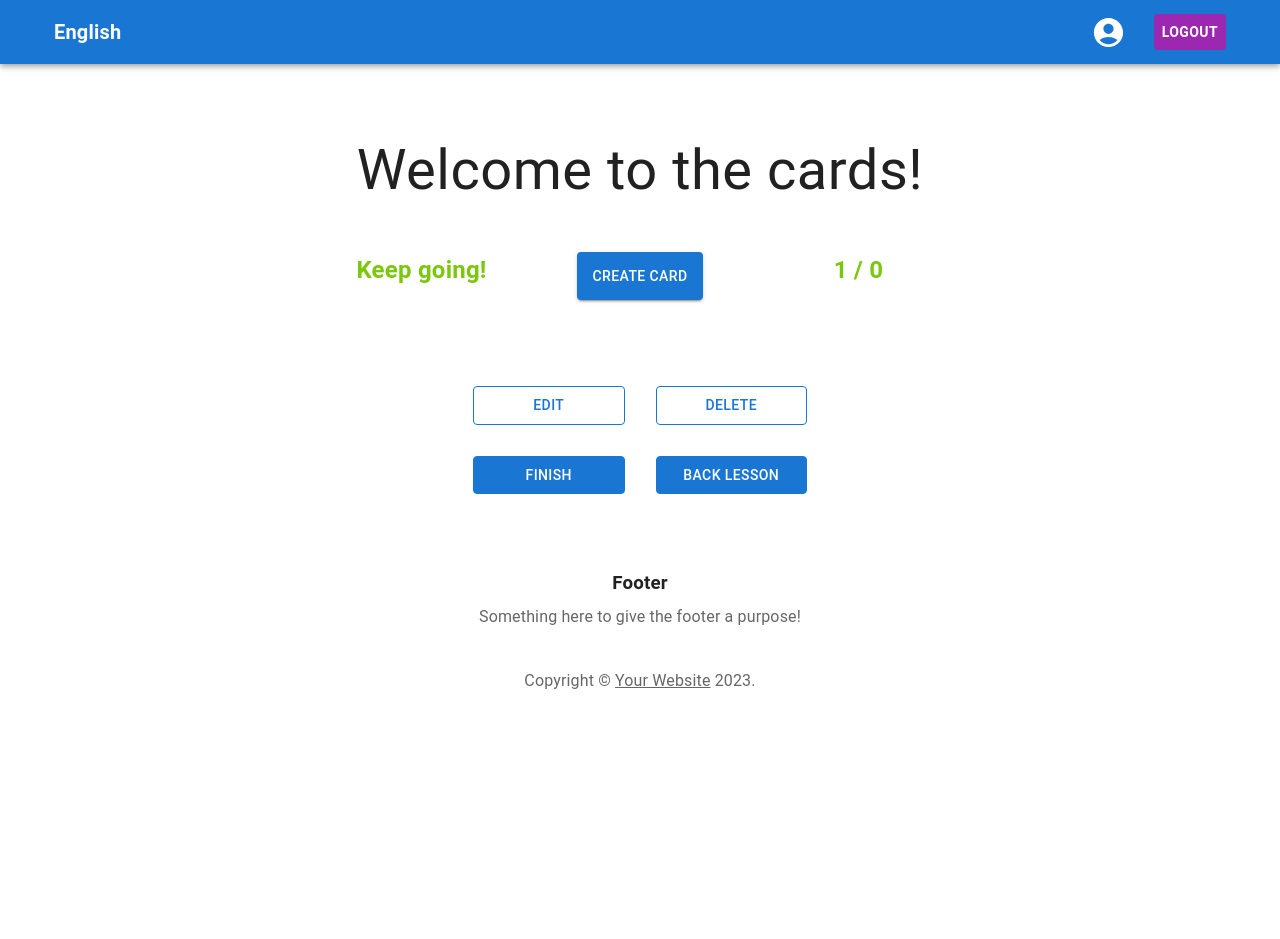
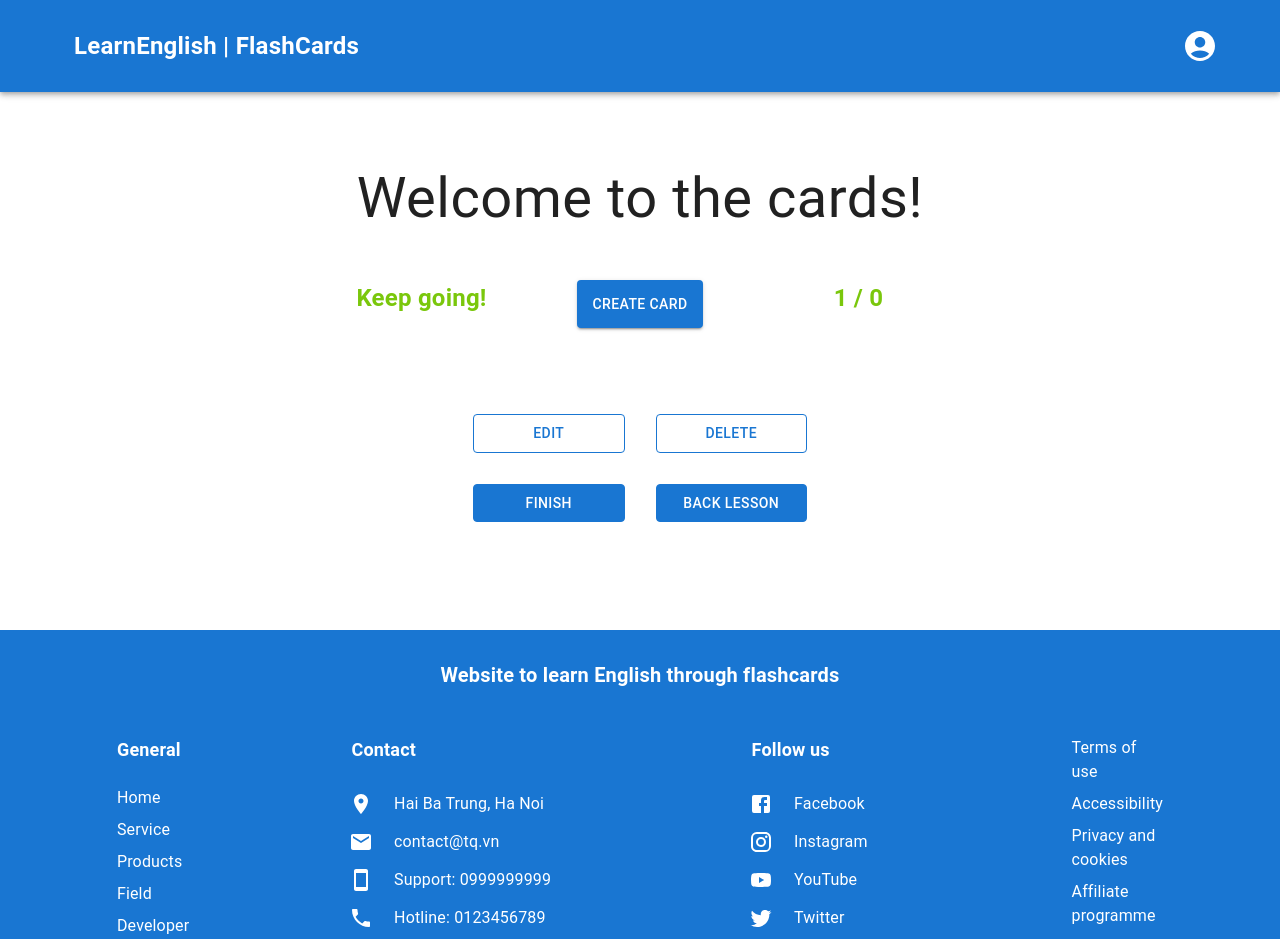
Before and after one commit to trinhquan1004/FE_LearningEnglish, a React (Create React App) app: page /lesson/1 in a window 1280 px wide. Shown: the top 939 px of the page. Before the commit the page ends 800 px from the top, so only its background shows below. Built offline with nearby package versions, Linux system fonts and the light colour scheme; no server answers.

Commit message:
Edit components

```diff
--- a/src/components/Copyright/index.jsx
+++ b/src/components/Copyright/index.jsx
@@ -1,14 +1,10 @@
 import React from 'react';
-import Link from '@mui/material/Link';
 import { StyledTypography } from './index.style';
 
-const Copyright = (props) => (
-  <StyledTypography {...props}>
+const Copyright = () => (
+  <StyledTypography>
     {'Copyright © '}
-    <Link color="inherit" href="https://mui.com/">
-      Your Website
-    </Link>{' '}
-    {new Date().getFullYear()}.
+    {new Date().getFullYear()} TQ JSC. All rights reserved.
   </StyledTypography>
 );
 
--- a/src/components/Copyright/index.style.js
+++ b/src/components/Copyright/index.style.js
@@ -2,8 +2,10 @@ import styled from 'styled-components';
 import { Typography } from '@mui/material';
 
 export const StyledTypography = styled(Typography)`
-  font-size: ${(props) => props.theme.typography.body2.fontSize};
-  text-align: center;
-  color: ${(props) => props.theme.palette.text.secondary};
-  margin-top: 40px !important;
+  && {
+    font-size: 18px;
+    text-align: center;
+    color: ${(props) => props.theme.palette.primary.contrastText};
+    margin-top: 20px;
+  }
 `;
--- a/src/components/Footer/index.jsx
+++ b/src/components/Footer/index.jsx
@@ -1,13 +1,78 @@
 import React from 'react';
+import { List } from '@mui/material';
+import {
+  LocationOn,
+  Email,
+  Smartphone,
+  Phone,
+  Facebook,
+  Instagram,
+  Twitter,
+  YouTube,
+  LinkedIn,
+} from '@mui/icons-material';
+import {
+  StyledBox,
+  StyledTypography,
+  StyledStack,
+  StyledGrid,
+} from './index.style';
 import Copyright from '../Copyright';
-import { StyledBox, StyledTypography, StyledTypography1 } from './index.style';
 
 const Footer = () => (
-  <StyledBox>
-    <StyledTypography>Footer</StyledTypography>
-    <StyledTypography1>
-      Something here to give the footer a purpose!
-    </StyledTypography1>
+  <StyledBox className="customBox">
+    <StyledTypography className="customTypo">
+      Website to learn English through flashcards
+    </StyledTypography>
+    <StyledStack className="customStack">
+      <List sx={{ pr: 10 }}>
+        <StyledTypography className="titleTypo">General</StyledTypography>
+        <StyledTypography>Home</StyledTypography>
+        <StyledTypography>Service</StyledTypography>
+        <StyledTypography>Products</StyledTypography>
+        <StyledTypography>Field</StyledTypography>
+        <StyledTypography>Developer</StyledTypography>
+        <StyledTypography>Document</StyledTypography>
+      </List>
+      <List sx={{ pr: 10 }}>
+        <StyledTypography className="titleTypo">Contact</StyledTypography>
+        <StyledGrid>
+          <LocationOn />
+          <StyledTypography>Hai Ba Trung, Ha Noi</StyledTypography>
+          <Email />
+          <StyledTypography>contact@tq.vn</StyledTypography>
+          <Smartphone />
+          <StyledTypography>Support: 0999999999</StyledTypography>
+          <Phone />
+          <StyledTypography>Hotline: 0123456789</StyledTypography>
+        </StyledGrid>
+      </List>
+      <List>
+        <StyledTypography className="titleTypo">Follow us</StyledTypography>
+        <StyledGrid>
+          <Facebook />
+          <StyledTypography>Facebook</StyledTypography>
+          <Instagram />
+          <StyledTypography>Instagram</StyledTypography>
+          <YouTube />
+          <StyledTypography>YouTube</StyledTypography>
+          <Twitter />
+          <StyledTypography>Twitter</StyledTypography>
+          <LinkedIn />
+          <StyledTypography>LinkedIn</StyledTypography>
+        </StyledGrid>
+      </List>
+      <List>
+        <StyledTypography>Terms of use</StyledTypography>
+        <StyledTypography>Accessibility</StyledTypography>
+        <StyledTypography>Privacy and cookies</StyledTypography>
+        <StyledTypography>Affiliate programme</StyledTypography>
+        <StyledTypography>Getting started</StyledTypography>
+        <StyledTypography>Sitemap</StyledTypography>
+        <StyledTypography>Frequently asked questions</StyledTypography>
+      </List>
+    </StyledStack>
+    <hr />
     <Copyright />
   </StyledBox>
 );
--- a/src/components/Footer/index.style.js
+++ b/src/components/Footer/index.style.js
@@ -1,18 +1,57 @@
 import styled from 'styled-components';
-import { Box, Typography } from '@mui/material';
+import { Box, Typography, Stack, Grid } from '@mui/material';
 
 export const StyledBox = styled(Box)`
-  background-color: ${(props) => props.theme.palette.background.paper};
-  padding: 48px;
+  &&.customBox {
+    margin-top: 100px;
+    background-color: ${(props) => props.theme.palette.primary.main};
+    padding: 30px 100px;
+    padding-bottom: 20px;
+  }
 `;
 
-export const StyledTypography = styled.h3`
-  text-align: center;
-  margin-bottom: 8px;
+export const StyledTypography = styled(Typography)`
+  && {
+    font-size: 16px;
+    padding-bottom: 8px;
+  }
+  &&.customTypo {
+    font-size: 20px;
+    text-align: center;
+    color: #fff;
+    margin-bottom: 10px;
+    font-weight: bold;
+  }
+  &&.titleTypo {
+    font-size: 18px;
+    font-weight: bold;
+    margin-bottom: 15px;
+  }
 `;
 
-export const StyledTypography1 = styled(Typography)`
-  font-size: 16px;
-  text-align: center;
-  color: ${(props) => props.theme.palette.text.secondary};
+export const StyledStack = styled(Stack)`
+  &&.customStack {
+    display: flex;
+    justify-content: center;
+    margin: 20px;
+    padding: 10px;
+    flex-direction: row;
+    gap: 5rem;
+    color: #fff;
+  }
 `;
+
+export const StyledGrid = styled(Grid)`
+  display: grid;
+  grid-template-columns: 40px 200px;
+  gap: 5px;
+  row-gap: 2px;
+  justify-content: center;
+  align-items: center;
+  width: 240px;
+  margin: 0 auto;
+  place-content: center;
+  > :nth-child(even) {
+    padding: 6px 0px;
+  }
+`;
--- a/src/components/Header/index.jsx
+++ b/src/components/Header/index.jsx
@@ -1,34 +1,81 @@
-import React from 'react';
-import { AppBar, Toolbar, IconButton, Box } from '@mui/material';
-import AccountCircleIcon from '@mui/icons-material/AccountCircle';
+import React, { useState } from 'react';
+import { AppBar, Toolbar, Menu } from '@mui/material';
+import {
+  AccountCircle,
+  AccountTree,
+  Forum,
+  Build,
+  Feedback,
+  Help,
+} from '@mui/icons-material';
 import {
   StyledTypography,
-  StyledTypography1,
-  StyledButton,
   StyledBox,
+  StyledIconButton,
+  StyledMenuItem,
+  StyledGrid,
 } from './index.style';
 
-const Header = ({ handleLogout }) => (
+const Header = ({ onLogout }) => {
+  const [anchorEl, setAnchorEl] = useState(null);
+
+  const handleIconClick = (event) => setAnchorEl(event.currentTarget);
+
+  const handleCloseMenu = () => setAnchorEl(null);
+
+  const onLogoutClick = () => {
+    onLogout();
+    handleCloseMenu();
+    window.location.href = '/lesson';
+  };
+
+  return (
     <AppBar position="relative">
       <Toolbar>
-      <StyledTypography className="titleTypography">English</StyledTypography>
-      <Box sx={{ flexGrow: 1 }} />
+        <StyledTypography className="titleTypo">
+          LearnEnglish | FlashCards
+        </StyledTypography>
+        <StyledBox className="customBox" />
         <StyledBox>
-        <IconButton color="inherit">
-          <AccountCircleIcon fontSize="large" />
-        </IconButton>
-        <StyledTypography1>
-          <StyledButton
-            href="/login"
-            onClick={handleLogout}
-            className="customButton"
+          <StyledIconButton onClick={handleIconClick}>
+            <AccountCircle />
+          </StyledIconButton>
+          <Menu
+            anchorEl={anchorEl}
+            open={Boolean(anchorEl)}
+            onClose={handleCloseMenu}
           >
-            Logout
-          </StyledButton>
-        </StyledTypography1>
+            <StyledMenuItem onClick={handleCloseMenu} className="customItem">
+              Manage your account
+            </StyledMenuItem>
+            <StyledGrid>
+              <StyledMenuItem onClick={handleCloseMenu}>
+                <AccountTree sx={{ mr: 2 }} />
+                Documentation
+              </StyledMenuItem>
+              <StyledMenuItem onClick={handleCloseMenu}>
+                <Forum sx={{ mr: 2 }} />
+                Forums
+              </StyledMenuItem>
+              <StyledMenuItem onClick={handleCloseMenu}>
+                <Build sx={{ mr: 2 }} />
+                Developer center
+              </StyledMenuItem>
+              <StyledMenuItem onClick={handleCloseMenu}>
+                <Help sx={{ mr: 2 }} />
+                Support
+              </StyledMenuItem>
+              <StyledMenuItem onClick={handleCloseMenu}>
+                <Feedback sx={{ mr: 2 }} />
+                Give us feedback
+              </StyledMenuItem>
+            </StyledGrid>
+            <StyledMenuItem onClick={onLogoutClick}>Log out</StyledMenuItem>
+          </Menu>
         </StyledBox>
       </Toolbar>
     </AppBar>
   );
+};
 
 export default Header;
--- a/src/components/Header/index.style.js
+++ b/src/components/Header/index.style.js
@@ -1,34 +1,63 @@
 import styled from 'styled-components';
-import { Typography, Button, Box } from '@mui/material';
+import { Typography, Box, IconButton, MenuItem, Grid } from '@mui/material';
 
 export const StyledTypography = styled(Typography)`
-  &.titleTypography {
-    font-size: 1.25rem;
+  && {
+    font-weight: 500;
+    font-size: 20px;
+  }
+  &&.titleTypo {
+    font-size: 24px;
     color: inherit;
     white-space: nowrap;
-    margin-left: 30px;
+    margin-left: 50px;
     font-weight: bold;
   }
 `;
 
-export const StyledTypography1 = styled(Typography)`
-  color: inherit;
-  white-space: nowrap;
-  margin-left: 2px;
-  text-decoration: none;
-`;
-
-export const StyledButton = styled(Button)`
-  &&.customButton {
-    margin-right: 30px;
-    margin-left: 20px;
-    background-color: ${(props) => props.theme.palette.secondary.main};
-    font-weight: bold;
-    color: inherit;
+export const StyledBox = styled(Box)`
+  && {
+    margin: 20px 30px;
+  }
+  &&.customBox {
+    flex-grow: 1;
   }
 `;
 
-export const StyledBox = styled(Box)`
-  display: flex;
+export const StyledIconButton = styled(IconButton)`
+  && {
+    color: inherit;
+  }
+  .MuiSvgIcon-root {
+    font-size: 36px;
+  }
+`;
+
+export const StyledMenuItem = styled(MenuItem)`
+  && {
+    color: ${(props) => props.theme.palette.primary.main};
+    margin: 0 12px;
+    &:hover {
+      background-color: ${(props) => props.theme.palette.primary.main};
+      color: ${(props) => props.theme.palette.primary.contrastText};
+    }
+  }
+  &&.customItem {
+    display: flex;
+    justify-content: center;
+    font-weight: bold;
+    font-size: 18px;
+    border: 3px solid skyblue;
+    padding: 8px;
+  }
+`;
+
+export const StyledGrid = styled(Grid)`
+  display: grid;
+  grid-template-columns: auto;
+  gap: 5px;
   align-items: center;
+  width: 240px;
+  padding: 0px 5px;
+  margin: 10px 0px;
 `;
--- a/src/components/Welcome/index.style.js
+++ b/src/components/Welcome/index.style.js
@@ -1,38 +1,37 @@
 import styled from 'styled-components';
-import { Box, Stack, Typography } from '@mui/material';
+import { Box, Button, Typography } from '@mui/material';
 
 export const StyledBox = styled(Box)`
-  padding-top: 64px;
-  padding-bottom: 48px;
-  background-color: ${(props) => props.theme.palette.background.paper};
+  && {
+    padding: 64px 0px;
+  }
 `;
 
 export const StyledTypography = styled(Typography)`
+  && {
+    font-size: 32px;
+    text-align: center;
+    color: ${(props) => props.theme.palette.text.secondary};
+    margin-bottom: 16px;
+    white-space: normal;
+  }
   &&.titleTypo {
-    font-size: 3.5rem;
+    font-size: 56px;
     text-align: center;
     color: ${(props) => props.theme.palette.text.primary};
-    margin-bottom: 0.5rem;
+    margin-bottom: 8px;
     white-space: nowrap;
   }
 `;
 
-export const StyledTypography1 = styled(Typography)`
-  &&.paraTypo {
-    font-size: 2rem;
-    text-align: center;
-    color: ${(props) => props.theme.palette.text.secondary};
-    margin-bottom: 1rem;
-    white-space: normal;
+export const StyledButton = styled(Button)`
+  && {
+    padding: 10px;
+    display: flex;
+    justify-content: center;
+    margin: 0 auto;
+    margin-top: 30px;
+    color: #fff;
+    background-color: #1976d2 !important;
   }
 `;
-
-export const StyledStack = styled(Stack)`
-  &&.customStack {
-    padding-top: 2rem;
-    display: flex;
-    flex-direction: row;
-    justify-content: center;
-    gap: 2rem;
-  }
-`;
--- a/src/containers/Lesson/index.jsx
+++ b/src/containers/Lesson/index.jsx
@@ -117,7 +117,7 @@ const LessonContainer = () => {
   return (
     <>
       <CssBaseline />
-      <Header handleLogout={handleLogout} />
+      <Header onLogout={handleLogout} />
       <Welcome onAddLesson={handleAddLesson} />
       <StyledContainer>
         <Grid container spacing={4}>
--- a/src/containers/LessonDetail/index.jsx
+++ b/src/containers/LessonDetail/index.jsx
@@ -106,7 +106,7 @@ const LessonDetail = ({ lessonId }) => {
   return (
     <>
       <CssBaseline />
-      <Header handleLogout={handleLogout} />
+      <Header onLogout={handleLogout} />
       <StyledBox>
         <StyledTypography className="titleTypo">
           Welcome to the cards!
--- a/src/containers/LessonDetail/index.style.js
+++ b/src/containers/LessonDetail/index.style.js
@@ -109,7 +109,7 @@ export const StyledTitleTypography = styled(Typography)`
     font-weight: bold;
     margin-top: 20px;
     margin-bottom: 20px;
-    font-size: 3.5rem;
+    font-size: 3rem;
     color: ${(props) => props.theme.palette.secondary.main};
   }
 `;
@@ -117,13 +117,13 @@ export const StyledTitleTypography = styled(Typography)`
 export const StyledDescTypography = styled(Typography)`
   &&.descTypo {
     padding: 10px;
-    font-size: 3rem;
+    font-size: 26px;
     color: black;
     transform: rotateY(180deg);
     white-space: pre-wrap;
     word-break: break-word;
     width: 320px;
-    text-align: center;
+    text-align: left;
   }
 `;
 
```
Also changed, not shown: src/components/Welcome/index.jsx (+6 -20 lines). Lines whose indentation alone changed are shown as unchanged.
